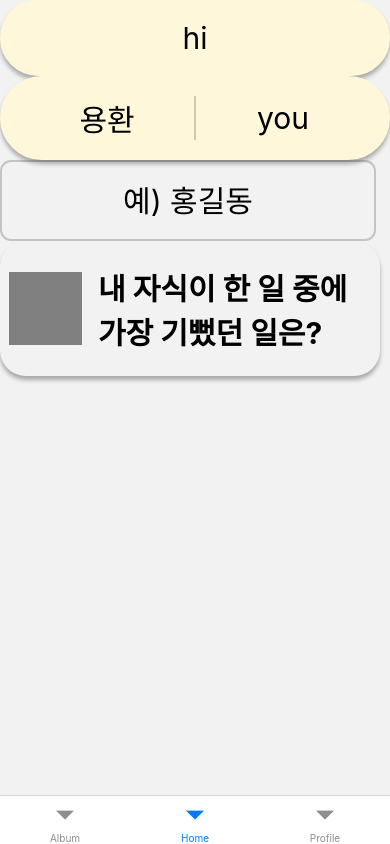
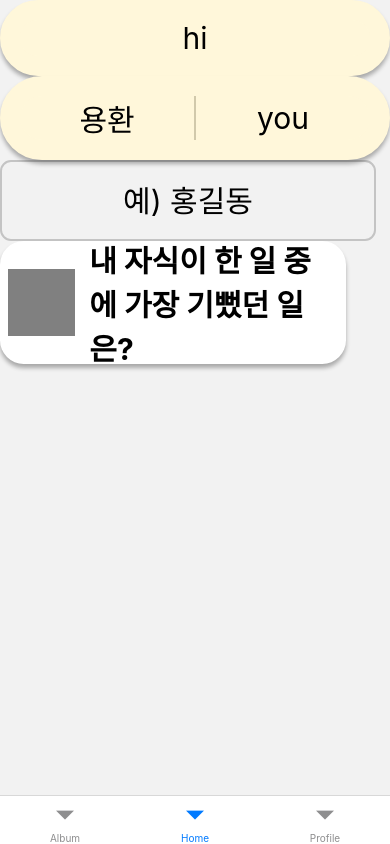
Before and after one commit to Solution-Challenge-GIST/GDSC_front, a React Native app: screen /Test in a window 390 px wide. Built offline with nearby package versions, Linux system fonts and the light colour scheme.

Commit message:
디스플레이 반응형으로 QuestionBox 변경

```diff
--- a/src/components/QuestionBox/QuestionBox.tsx
+++ b/src/components/QuestionBox/QuestionBox.tsx
@@ -2,6 +2,7 @@ import { View, Text } from 'react-native';
 import React from 'react';
 import { TouchableOpacity } from 'react-native-gesture-handler';
 import { questionBoxStyles } from './style';
+import { getDisplayHeight, getDisplayWidth } from '../../utility';
 interface Props {
   payload: string;
 }
@@ -10,16 +11,26 @@ export default function QuestionBox(props: Props) {
   const { payload } = props;
   return (
     <TouchableOpacity>
-      <View style={questionBoxStyles.container}>
+      <View
+        style={{
+          ...questionBoxStyles.container,
+        }}
+      >
         <View
           style={{
             backgroundColor: 'gray',
-            width: 73,
-            height: 73,
-            marginRight: 16,
+            width: getDisplayWidth(73),
+            height: getDisplayHeight(73),
           }}
         ></View>
-        <Text style={questionBoxStyles.font}>{payload}</Text>
+        <Text
+          style={{
+            marginLeft: getDisplayWidth(16),
+            ...questionBoxStyles.font,
+          }}
+        >
+          {payload}
+        </Text>
       </View>
     </TouchableOpacity>
   );
--- a/src/components/QuestionBox/style.js
+++ b/src/components/QuestionBox/style.js
@@ -1,17 +1,26 @@
 import { StyleSheet } from 'react-native';
-import { mediumFontSize, shadow, boldFontWeight } from '../../style/share';
+import {
+  mediumFontSize,
+  shadow,
+  boldFontWeight,
+  bgColor,
+} from '../../style/share';
+import { getDisplayHeight, getDisplayWidth } from '../../utility';
+
 export const questionBoxStyles = StyleSheet.create({
   container: {
-    width: 380,
-    height: 135,
-    padding: 9,
-    borderRadius: 26,
+    width: getDisplayWidth(380),
+    height: getDisplayHeight(135),
+    backgroundColor: bgColor,
+    padding: getDisplayWidth(9),
+    borderRadius: getDisplayWidth(26),
     flexDirection: 'row',
     alignItems: 'center',
-    justifyContent: 'center',
+    justifyContent: 'space-around',
     ...shadow,
   },
   font: {
+    width: getDisplayWidth(280),
     fontWeight: boldFontWeight,
     fontSize: mediumFontSize,
   },
--- a/src/style/share.ts
+++ b/src/style/share.ts
@@ -1,4 +1,6 @@
 export const baseColor = '#FFF7DA';
+export const bgColor = '#fff';
+
 export const mediumFontWeight = '400';
 export const boldFontWeight = '700';
 export const mediumFontSize = 30;
```
